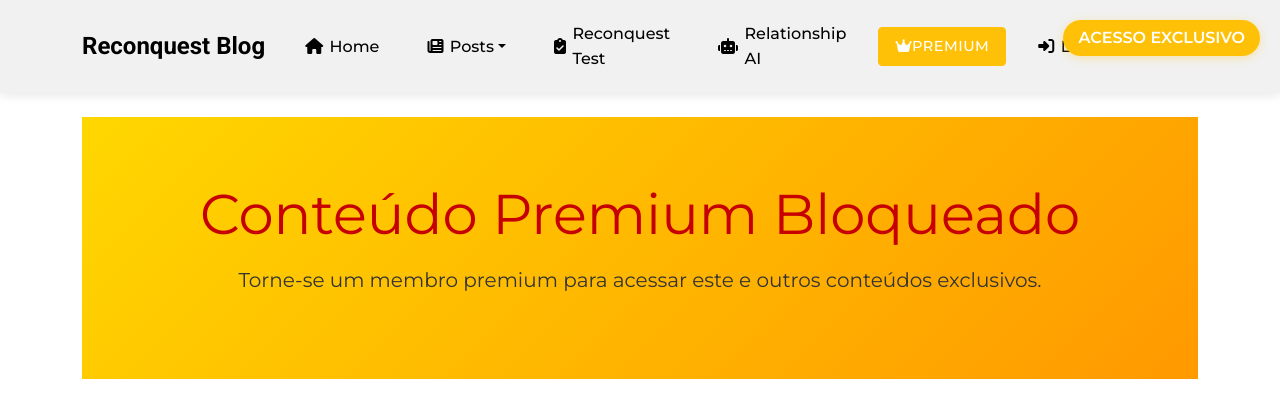
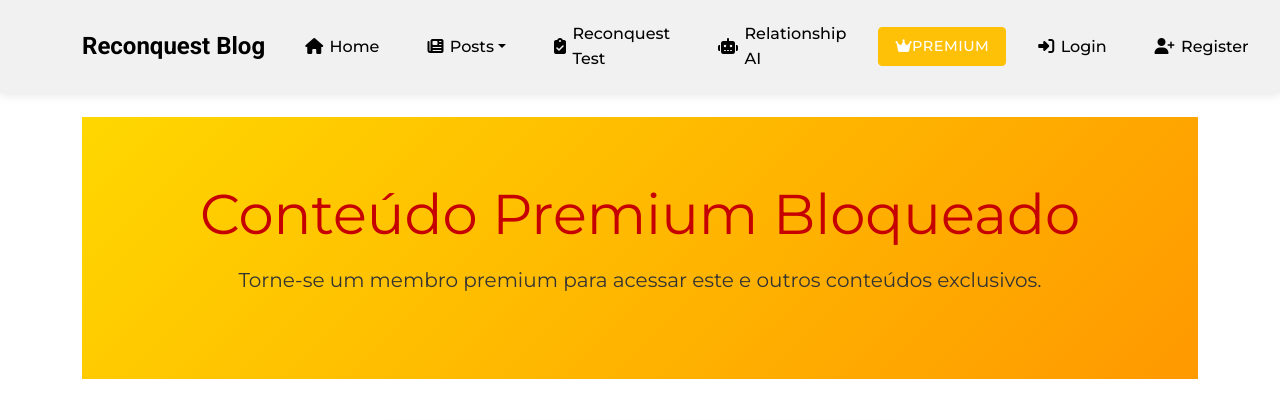
Before and after one commit to joaquimhuelsen1/blogreconquestmap, a Flask app: page /premium in a window 1280 px wide. Shown: the top 420 px of the page. Run offline with Flask 2, Linux system fonts and the light colour scheme; parts of the project's set-up code (start-up, migrations or seed data) failed here and were passed over; some libraries are stand-ins or nearby versions.

Commit message:
Remove badge ACESSO EXCLUSIVO da página premium que estava causando bugs

```diff
--- a/app/templates/public/premium.html
+++ b/app/templates/public/premium.html
@@ -117,7 +117,6 @@
 {% block content %}
 <div class="premium-header">
     <div class="container">
-        <span class="premium-badge">ACESSO EXCLUSIVO</span>
         <h1 class="display-4">Conteúdo Premium Bloqueado</h1>
         <p class="lead">Torne-se um membro premium para acessar este e outros conteúdos exclusivos.</p>
     </div>
```
